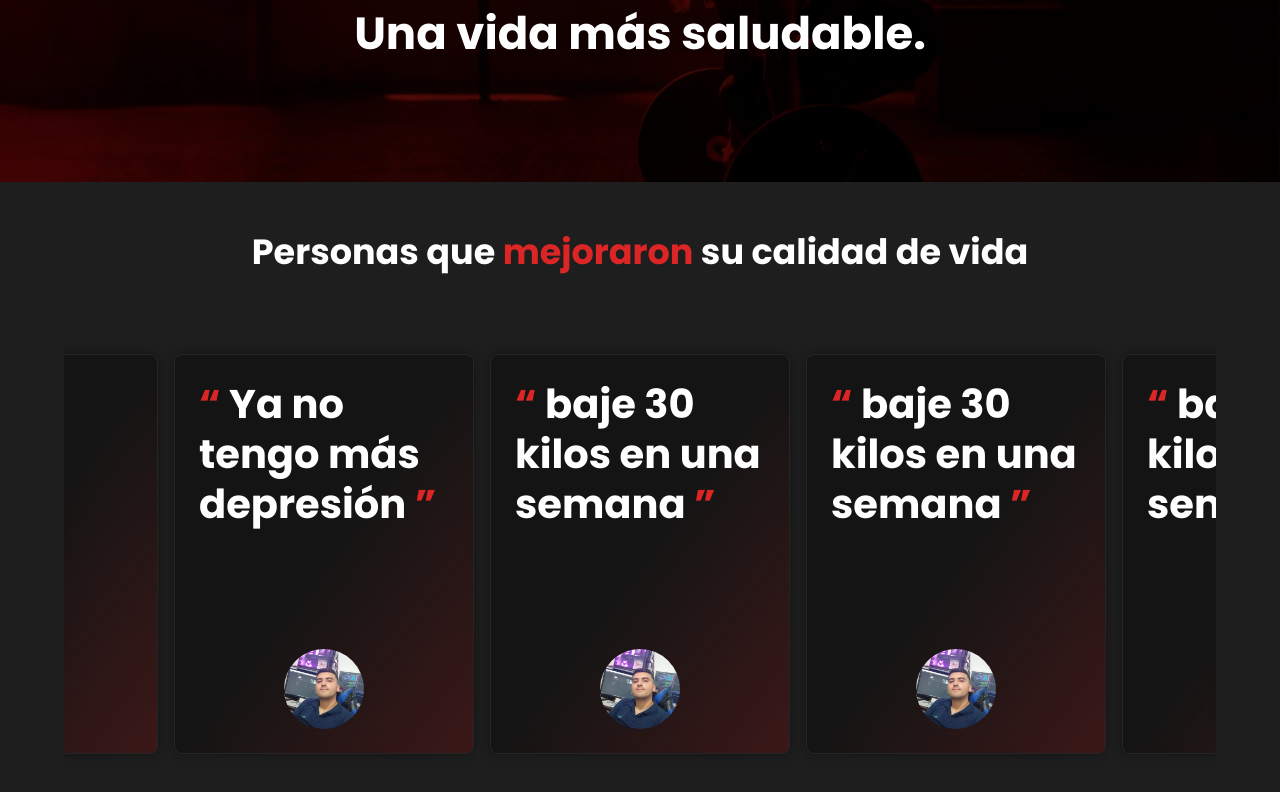
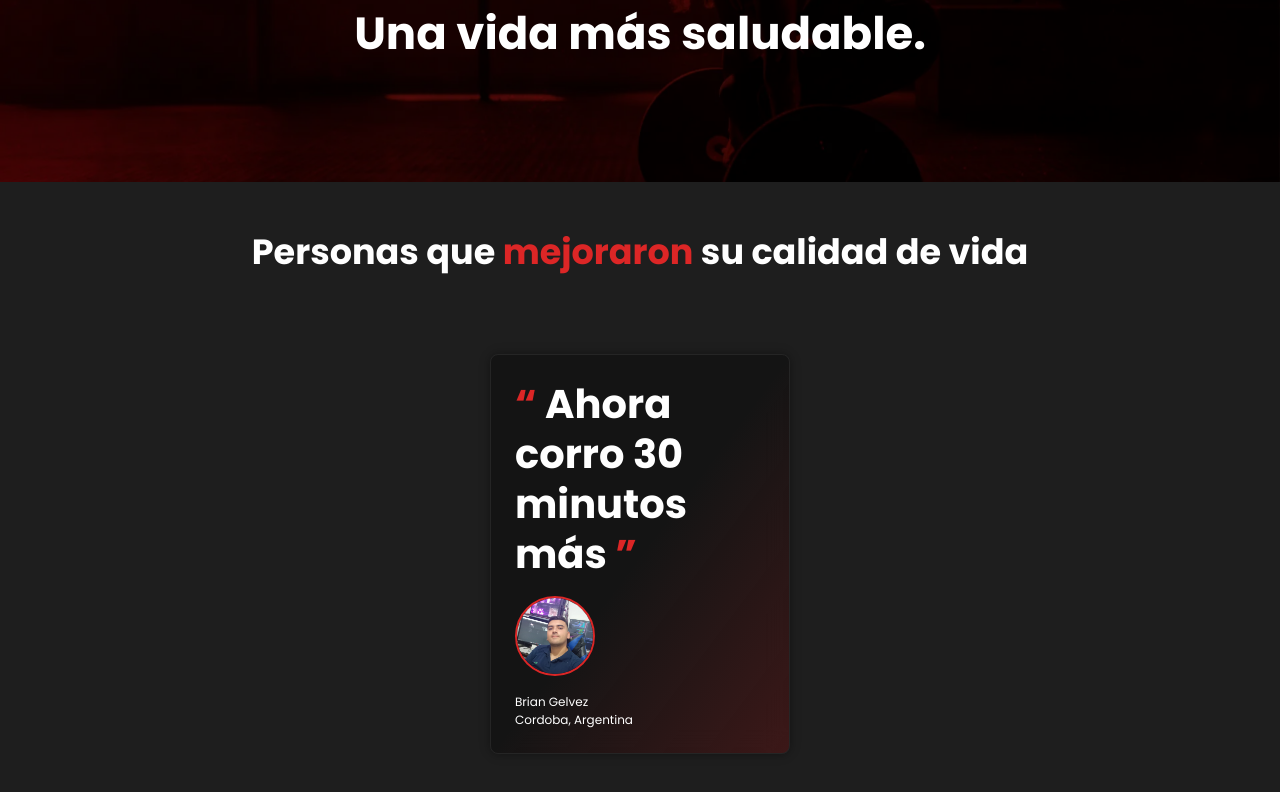
Before and after one commit to BrianGelvez/vidanaturalcarolinapapaleo, a Next.js app: page / in a window 1280 px wide. Shown: the part 3502-4294 px from the top of the page. Built offline with nearby package versions, Linux system fonts and the light colour scheme; what tailwind-hamburgers would draw is missing.

Commit message:
styles: cambios en cards testimonios

```diff
--- a/src/sections/testimonies/index.tsx
+++ b/src/sections/testimonies/index.tsx
@@ -26,7 +26,7 @@ export default function Testimonies() {
                 30 minutos más{" "}
                 <span className="text-red-600 text-[40px]">”</span>
               </p>
-              <div className="w-full flex flex-col justify-center items-center">
+              <div className="w-full flex flex-col justify-start items-start">
                 <Image
                   src="/yo.webp"
                   alt="Testimonio de cliente"
@@ -35,94 +35,9 @@ export default function Testimonies() {
                   className="rounded-full object-cover w-20 h-20 border-solid border-[2px] border-red-600"
                 />
               </div>
-              <div className="">
-              <p className="text-[12px]">
-                <span className="text-red-600">Nombre</span> : Brian Gelvez
-              </p>
-              <p className="text-[12px]">
-                <span className="text-red-600">ciudad</span> : Cordoba,
-                Argentina
-              </p>
-              </div>
-            </div>
-            {/* Testimonio 2 */}
-            <div
-              className="flex-shrink-0 bg-black/30 backdrop-blur-md text-white p-6 rounded-lg w-[300px]
-                           h-[400px] flex flex-col justify-between items-center border-[1px] border-[#252525] shadow-full bg-gradient-to-tl from-red-600/20 via-transparent"
-            >
-              <p className="text-[40px] font-bold leading-tight text-left">
-                <span className="text-red-600 text-[40px]">“</span> Ya no tengo
-                más depresión{" "}
-                <span className="text-red-600 text-[40px]">”</span>
-              </p>
-              <div className="">
-                <Image
-                  src="/yo.webp"
-                  alt="Testimonio de cliente"
-                  width={1000}
-                  height={1000}
-                  className="rounded-full object-cover w-20 h-20"
-                />
-              </div>
-            </div>
-            {/* Testimonio 3 */}
-            <div
-              className="flex-shrink-0 bg-black/30 backdrop-blur-md text-white p-6 rounded-lg w-[300px]
-                           h-[400px] flex flex-col justify-between items-center border-[1px] border-[#252525] shadow-full bg-gradient-to-tl from-red-600/20 via-transparent"
-            >
-              <p className="text-[40px] font-bold leading-tight text-left">
-                <span className="text-red-600 text-[40px]">“</span> baje 30
-                kilos en una semana{" "}
-                <span className="text-red-600 text-[40px]">”</span>
-              </p>
-              <div className="">
-                <Image
-                  src="/yo.webp"
-                  alt="Testimonio de cliente"
-                  width={1000}
-                  height={1000}
-                  className="rounded-full object-cover w-20 h-20"
-                />
-              </div>
-            </div>
-            {/* Testimonio 4 */}
-            <div
-              className="flex-shrink-0 bg-black/30 backdrop-blur-md text-white p-6 rounded-lg w-[300px]
-                           h-[400px] flex flex-col justify-between items-center border-[1px] border-[#252525] shadow-full bg-gradient-to-tl from-red-600/20 via-transparent"
-            >
-              <p className="text-[40px] font-bold leading-tight text-left">
-                <span className="text-red-600 text-[40px]">“</span> baje 30
-                kilos en una semana{" "}
-                <span className="text-red-600 text-[40px]">”</span>
-              </p>
-              <div className="">
-                <Image
-                  src="/yo.webp"
-                  alt="Testimonio de cliente"
-                  width={1000}
-                  height={1000}
-                  className="rounded-full object-cover w-20 h-20"
-                />
-              </div>
-            </div>
-            {/* Testimonio 5 */}
-            <div
-              className="flex-shrink-0 bg-black/30 backdrop-blur-md text-white p-6 rounded-lg w-[300px]
-                           h-[400px] flex flex-col justify-between items-center border-[1px] border-[#252525] shadow-full bg-gradient-to-tl from-red-600/20 via-transparent"
-            >
-              <p className="text-[40px] font-bold leading-tight text-left">
-                <span className="text-red-600 text-[40px]">“</span> baje 30
-                kilos en una semana{" "}
-                <span className="text-red-600 text-[40px]">”</span>
-              </p>
-              <div className="">
-                <Image
-                  src="/yo.webp"
-                  alt="Testimonio de cliente"
-                  width={1000}
-                  height={1000}
-                  className="rounded-full object-cover w-20 h-20"
-                />
+              <div className="w-full flex flex-col justify-start items-start">
+                <p className="text-[12px]">Brian Gelvez</p>
+                <p className="text-[12px]">Cordoba, Argentina</p>
               </div>
             </div>
           </div>
```
